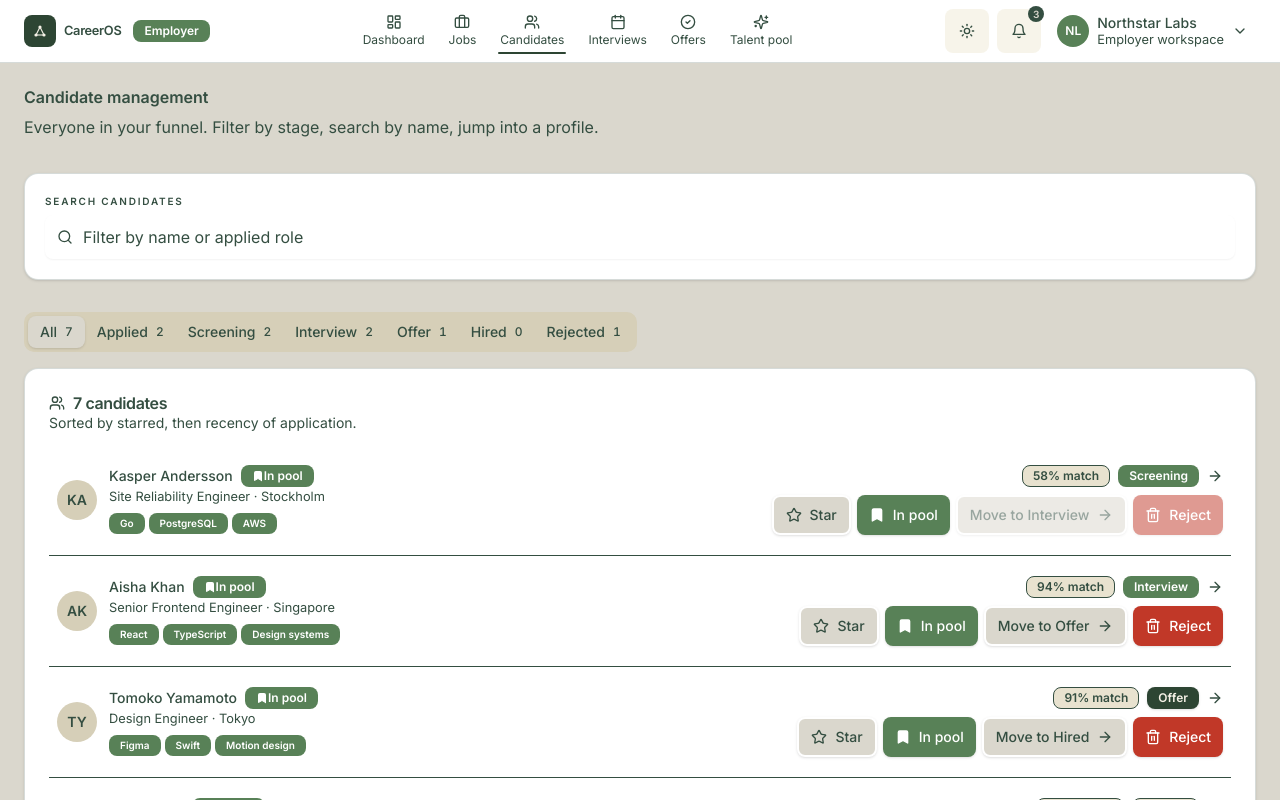
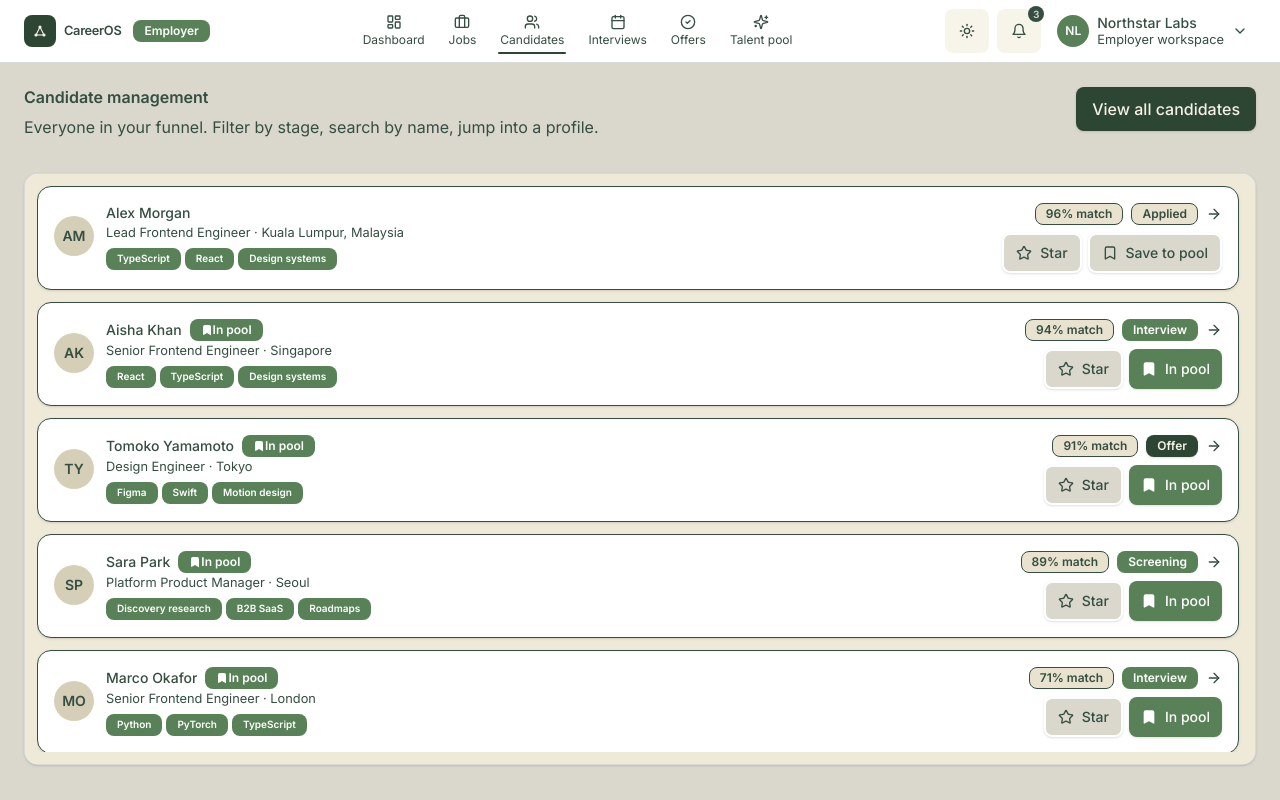
Before and after one commit to davidlaw373-glitch/talentbank-tech-hackathon-2cm, a Next.js app: page /employer/candidates in a window 1280 px wide. Shown: the top 800 px of the page. Built offline with nearby package versions, Linux system fonts and the light colour scheme.

Commit message:
refine employer jobs and candidates views

```diff
--- a/src/app/employer/candidates/page.tsx
+++ b/src/app/employer/candidates/page.tsx
@@ -10,7 +10,6 @@ import {
   Search,
   Star,
   Trash2,
-  Users,
 } from "lucide-react";
 
 import {
@@ -24,19 +23,17 @@ import { Button } from "@/components/ui/button";
 import {
   Card,
   CardContent,
-  CardDescription,
-  CardHeader,
-  CardTitle,
 } from "@/components/ui/card";
 import { Input } from "@/components/ui/input";
 import { ConfirmDialog } from "@/components/ui/confirm-dialog";
 import { PageHeading } from "@/components/common/page-heading";
 import {
-  Tabs,
-  TabsContent,
-  TabsList,
-  TabsTrigger,
-} from "@/components/ui/tabs";
+  Select,
+  SelectContent,
+  SelectItem,
+  SelectTrigger,
+  SelectValue,
+} from "@/components/ui/select";
 import { useToast } from "@/components/common/toast";
 import { useTalentPool } from "@/components/features/employer/talent-pool/pool-provider";
 import { cn } from "@/lib/utils";
@@ -44,15 +41,6 @@ import { cn } from "@/lib/utils";
 const DEMO_EMPLOYER_ID = 1;
 
 type StageFilter = ApplicationStage | "All" | "Rejected";
-
-const TABS: Array<{ value: StageFilter; label: string }> = [
-  { value: "All", label: "All" },
-  ...APPLICATION_STAGES.map((s) => ({
-    value: s,
-    label: s,
-  })),
-  { value: "Rejected", label: "Rejected" },
-];
 
 function stageVariant(stage: ApplicationStage) {
   switch (stage) {
@@ -77,23 +65,22 @@ export default function EmployerCandidatesPage() {
   );
   const [starredIds, setStarredIds] = useState<Set<number>>(new Set());
   const [stage, setStage] = useState<StageFilter>("All");
+  const [role, setRole] = useState("All");
   const [query, setQuery] = useState("");
+  const [showAllCandidates, setShowAllCandidates] = useState(false);
   const [pendingReject, setPendingReject] = useState<EmployerCandidateRow | null>(
     null,
   );
 
   const candidates = rows;
 
-  const counts = useMemo(() => {
-    const map: Record<string, number> = {
-      All: candidates.length,
-      Rejected: candidates.filter((c) => c.app.rejected).length,
-    };
-    for (const c of candidates) {
-      map[c.app.stage] = (map[c.app.stage] ?? 0) + 1;
-    }
-    return map;
-  }, [candidates]);
+  const roleOptions = useMemo(
+    () =>
+      Array.from(new Set(candidates.map((candidate) => candidate.job.title))).sort(
+        (a, b) => a.localeCompare(b),
+      ),
+    [candidates],
+  );
 
   const filtered: EmployerCandidateRow[] = useMemo(() => {
     const q = query.trim().toLowerCase();
@@ -107,15 +94,20 @@ export default function EmployerCandidatesPage() {
       const matchesQuery =
         !q ||
         `${c.candidate.name} ${c.job.title}`.toLowerCase().includes(q);
-      return matchesStage && matchesQuery;
+      const matchesRole = role === "All" || c.job.title === role;
+      return matchesStage && matchesQuery && matchesRole;
     });
-    return [...list].sort((a, b) => {
-      const aStarred = starredIds.has(a.candidate.id) ? 1 : 0;
-      const bStarred = starredIds.has(b.candidate.id) ? 1 : 0;
-      if (aStarred !== bStarred) return bStarred - aStarred;
-      return a.app.appliedDate < b.app.appliedDate ? 1 : -1;
-    });
-  }, [candidates, stage, query, starredIds]);
+    return [...list].sort((a, b) => b.matchScore - a.matchScore);
+  }, [candidates, stage, query, role]);
+
+  const priorityCandidates = useMemo(
+    () => [...candidates].sort((a, b) => b.matchScore - a.matchScore),
+    [candidates],
+  );
+
+  const displayedCandidates = showAllCandidates
+    ? filtered
+    : priorityCandidates;
 
   const updateCandidate = (
     id: number,
@@ -151,12 +143,20 @@ export default function EmployerCandidatesPage() {
       <PageHeading
         title="Candidate management"
         description="Everyone in your funnel. Filter by stage, search by name, jump into a profile."
+        action={
+          <Button
+            variant={showAllCandidates ? "outline" : "default"}
+            onClick={() => setShowAllCandidates((current) => !current)}
+          >
+            {showAllCandidates ? "Show priority candidates" : "View all candidates"}
+          </Button>
+        }
       />
 
-      {/* Search */}
-      <Card>
-        <CardContent className="flex flex-col gap-3 p-5 sm:flex-row sm:items-end sm:justify-between">
-          <div className="flex flex-1 flex-col gap-1.5">
+      <Card className="flex h-[calc(100vh-13rem)] min-h-[32rem] flex-col overflow-hidden">
+        {showAllCandidates && (
+          <CardContent className="grid gap-3 border-b bg-surface-inset p-5 sm:grid-cols-[minmax(0,1fr)_14rem_16rem] sm:items-end">
+            <div className="flex flex-col gap-1.5">
               <label
                 htmlFor="candidate-search"
                 className="text-[10px] font-semibold uppercase tracking-[0.18em] text-muted-foreground"
@@ -171,51 +171,65 @@ export default function EmployerCandidatesPage() {
                 <Input
                   id="candidate-search"
                   value={query}
-                onChange={(e) => setQuery(e.target.value)}
-                placeholder="Filter by name or applied role"
+                  onChange={(event) => setQuery(event.target.value)}
+                  placeholder="Filter by candidate name"
                   className="pl-9"
                 />
               </div>
             </div>
-        </CardContent>
-      </Card>
 
-      {/* Tabs */}
-      <Tabs
+            <div className="flex flex-col gap-1.5">
+              <label
+                htmlFor="candidate-stage-filter"
+                className="text-[10px] font-semibold uppercase tracking-[0.18em] text-muted-foreground"
+              >
+                Stage
+              </label>
+              <Select
                 value={stage}
-        onValueChange={(v) => setStage(v as StageFilter)}
+                onValueChange={(value) => setStage(value as StageFilter)}
               >
-        <div className="overflow-x-auto">
-          <TabsList aria-label="Filter candidates by stage">
-            {TABS.map((t) => (
-              <TabsTrigger key={t.value} value={t.value}>
-                {t.label}
-                <span className="ml-2 text-xs text-muted-foreground tabular-nums">
-                  {counts[t.value] ?? 0}
-                </span>
-              </TabsTrigger>
+                <SelectTrigger id="candidate-stage-filter">
+                  <SelectValue />
+                </SelectTrigger>
+                <SelectContent>
+                  <SelectItem value="All">All stages</SelectItem>
+                  {APPLICATION_STAGES.map((applicationStage) => (
+                    <SelectItem key={applicationStage} value={applicationStage}>
+                      {applicationStage}
+                    </SelectItem>
                   ))}
-          </TabsList>
+                  <SelectItem value="Rejected">Rejected</SelectItem>
+                </SelectContent>
+              </Select>
             </div>
 
-        <TabsContent value={stage} className="mt-4">
-          <Card>
-            <CardHeader className="flex-row items-start justify-between space-y-0">
-              <div>
-                <CardTitle>
-                  <h2 className="flex items-center gap-2">
-                    <Users className="h-4 w-4" aria-hidden />
-                    {filtered.length} candidate
-                    {filtered.length === 1 ? "" : "s"}
-                  </h2>
-                </CardTitle>
-                <CardDescription>
-                  Sorted by starred, then recency of application.
-                </CardDescription>
+            <div className="flex flex-col gap-1.5">
+              <label
+                htmlFor="candidate-role-filter"
+                className="text-[10px] font-semibold uppercase tracking-[0.18em] text-muted-foreground"
+              >
+                Applied role
+              </label>
+              <Select value={role} onValueChange={setRole}>
+                <SelectTrigger id="candidate-role-filter">
+                  <SelectValue />
+                </SelectTrigger>
+                <SelectContent>
+                  <SelectItem value="All">All roles</SelectItem>
+                  {roleOptions.map((jobTitle) => (
+                    <SelectItem key={jobTitle} value={jobTitle}>
+                      {jobTitle}
+                    </SelectItem>
+                  ))}
+                </SelectContent>
+              </Select>
             </div>
-            </CardHeader>
-            <CardContent>
-              {filtered.length === 0 ? (
+          </CardContent>
+        )}
+
+        <CardContent className="min-h-0 flex-1 bg-surface-inset p-3">
+          {displayedCandidates.length === 0 ? (
             <div className="flex flex-col items-center justify-center gap-3 py-12 text-center">
               <span
                 aria-hidden
@@ -228,23 +242,33 @@ export default function EmployerCandidatesPage() {
                   No candidates match those filters
                 </p>
                 <p className="mt-1 text-xs text-muted-foreground">
-                      Try a different stage or clear your search.
+                  Try a different stage, role, or search.
                 </p>
               </div>
             </div>
           ) : (
-                <ul className="divide-y">
-                  {filtered.map((c) => (
+            <ul
+              aria-label={
+                showAllCandidates ? "All candidates" : "Priority candidates"
+              }
+              className={cn(
+                "h-full space-y-3 overflow-y-auto pr-1",
+              )}
+            >
+              {displayedCandidates.map((candidateRow) => (
                 <CandidateRow
-                      key={c.candidate.id}
-                      row={c}
-                      starred={starredIds.has(c.candidate.id)}
-                      inPool={isInPool(c.candidate.id)}
-                      onToggleStar={() => toggleStar(c.candidate.id)}
-                      onTogglePool={() => togglePool(c.candidate.id)}
+                  key={candidateRow.candidate.id}
+                  row={candidateRow}
+                  showFullActions={showAllCandidates}
+                  starred={starredIds.has(candidateRow.candidate.id)}
+                  inPool={isInPool(candidateRow.candidate.id)}
+                  onToggleStar={() => toggleStar(candidateRow.candidate.id)}
+                  onTogglePool={() => togglePool(candidateRow.candidate.id)}
                   onAdvance={() => {
-                        const next = NEXT_STAGE[c.app.stage];
-                        if (next) updateCandidate(c.candidate.id, { stage: next });
+                    const next = NEXT_STAGE[candidateRow.app.stage];
+                    if (next) {
+                      updateCandidate(candidateRow.candidate.id, { stage: next });
+                    }
                   }}
                   onRequestReject={setPendingReject}
                 />
@@ -253,8 +277,6 @@ export default function EmployerCandidatesPage() {
           )}
         </CardContent>
       </Card>
-        </TabsContent>
-      </Tabs>
 
       <ConfirmDialog
         open={pendingReject !== null}
@@ -282,6 +304,7 @@ export default function EmployerCandidatesPage() {
 
 function CandidateRow({
   row,
+  showFullActions,
   starred,
   inPool,
   onToggleStar,
@@ -290,6 +313,7 @@ function CandidateRow({
   onRequestReject,
 }: {
   row: EmployerCandidateRow;
+  showFullActions: boolean;
   starred: boolean;
   inPool: boolean;
   onToggleStar: () => void;
@@ -345,8 +369,8 @@ function CandidateRow({
   };
 
   return (
-    <li className="py-3 first:pt-0 last:pb-0">
-      <div className="flex items-start justify-between gap-3 rounded-md p-2 transition-colors hover:bg-accent-soft">
+    <li className="rounded-xl border bg-card shadow-sm">
+      <div className="flex items-start justify-between gap-3 rounded-xl p-4 transition-colors hover:bg-foreground/5 focus-within:bg-foreground/5">
         <Link
           href={`/employer/candidates/${candidate.id}`}
           className="flex min-w-0 flex-1 items-center gap-3"
@@ -423,6 +447,8 @@ function CandidateRow({
               />
               {inPool ? "In pool" : "Save to pool"}
             </Button>
+            {showFullActions && (
+              <>
                 <Button
                   variant="outline"
                   size="sm"
@@ -456,6 +482,8 @@ function CandidateRow({
                   <Trash2 />
                   Reject
                 </Button>
+              </>
+            )}
           </div>
         </div>
       </div>
```
Also changed, not shown: src/app/employer/jobs/page.tsx (+62 -32 lines). Lines whose indentation alone changed are shown as unchanged.
